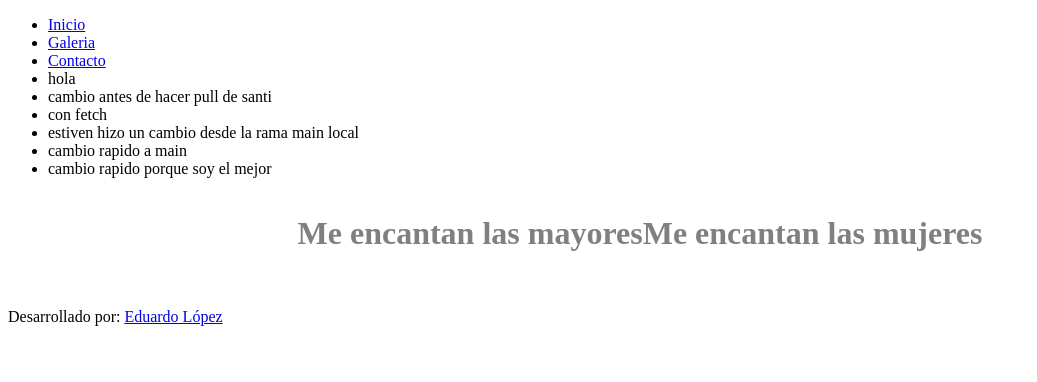
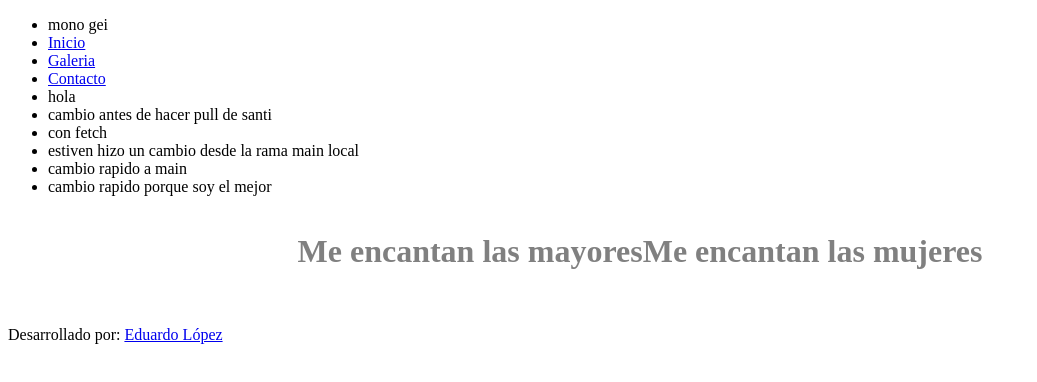
Before and after one commit to Juanma01S/Proyecto, a plain HTML site: page index.html in a window 1280 px wide. Shown: the whole page, without its empty margins (0-1037 px from the left). Drawn offline with Linux system fonts and the light colour scheme.

Commit message:
test mono desde mi repo de test

```diff
--- a/index.html
+++ b/index.html
@@ -10,6 +10,7 @@
     <header>
         <nav>
             <ul>
+                <li>mono gei</li>
                 <li><a href="#">Inicio</a></li>
                 <li><a href="#">Galeria</a></li>
                 <li><a href="#">Contacto</a></li>
```
